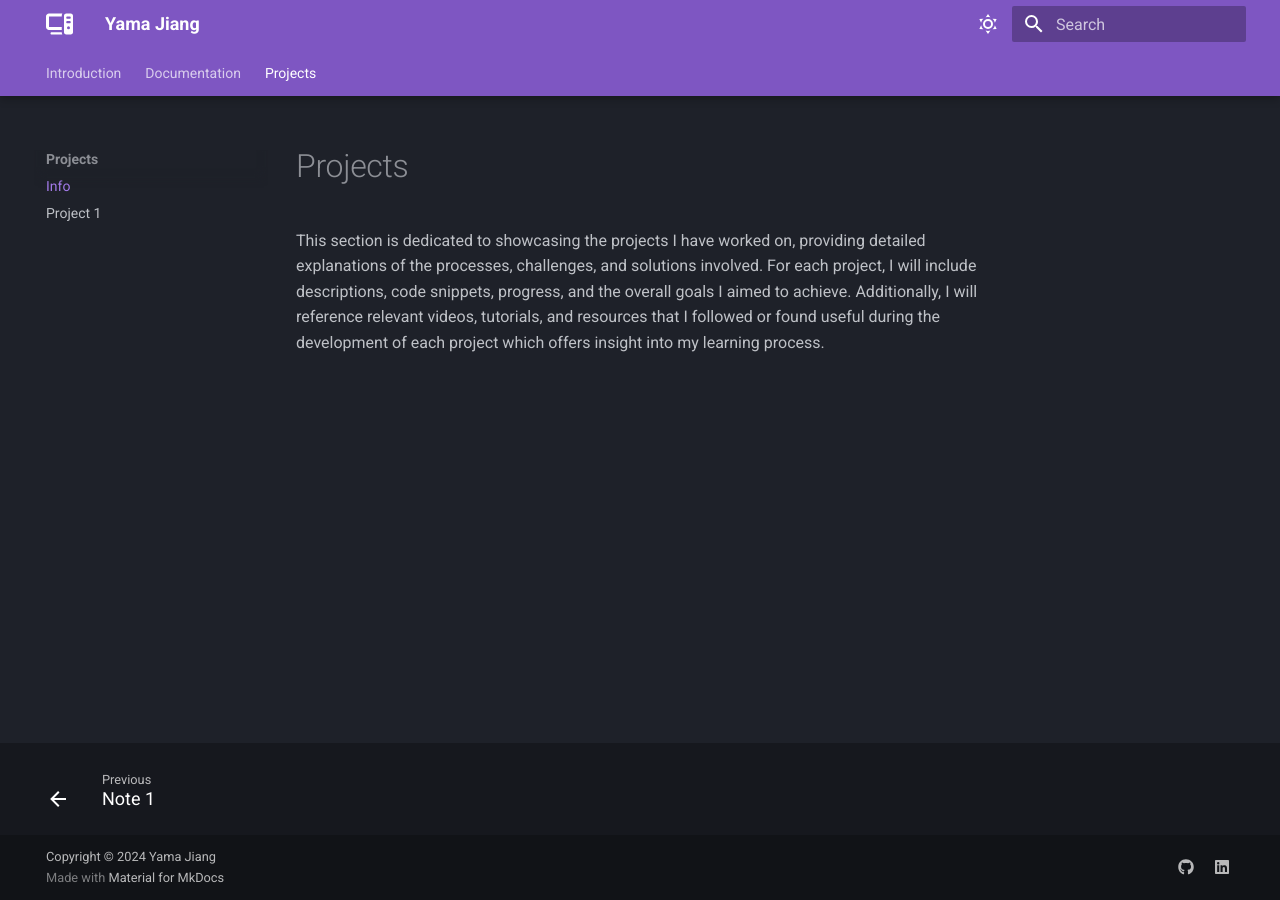
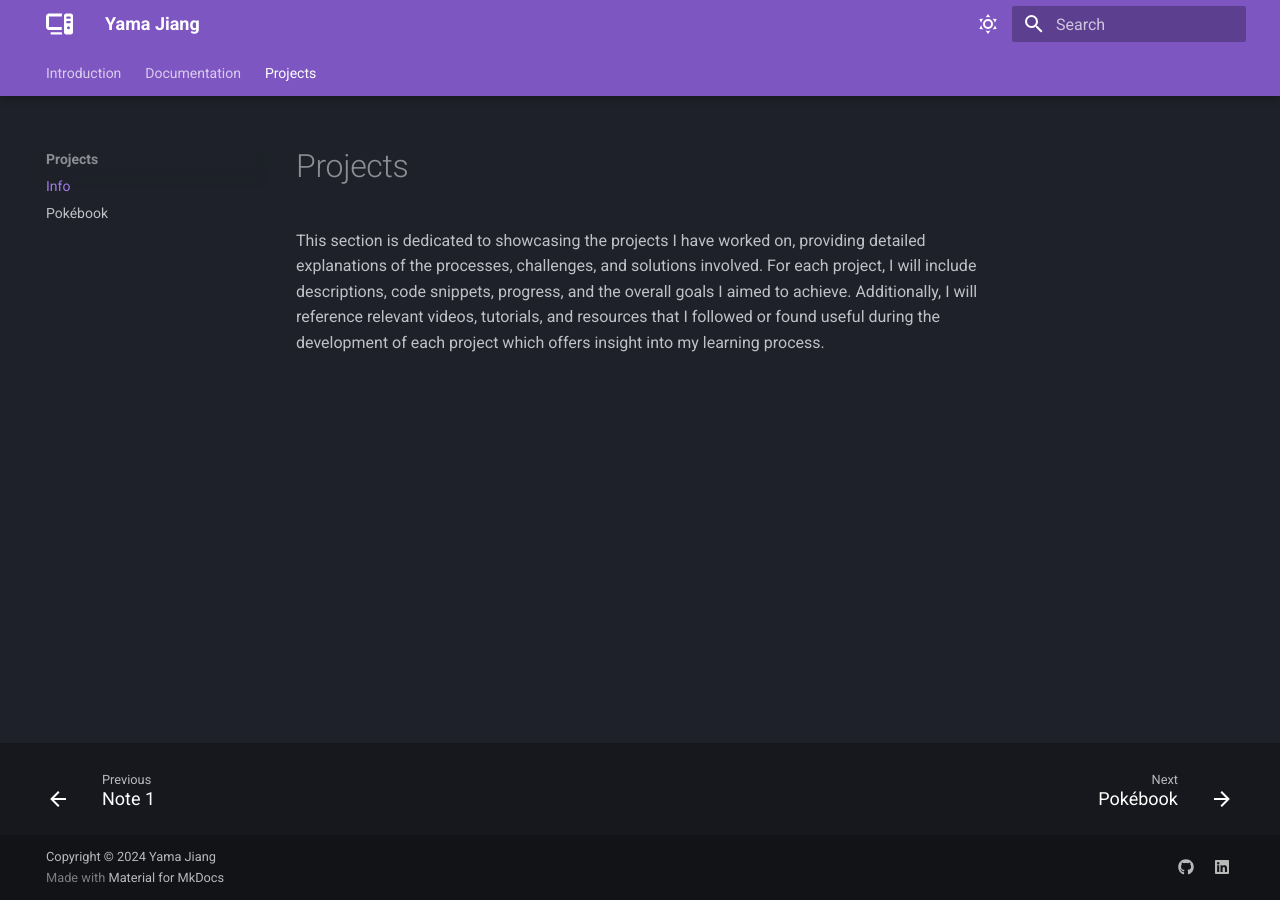
Before and after one commit to yamajiang/yamadocs, an MkDocs documentation site: the page built from docs/projects/projects.md, in a window 1280 px wide. Built offline with MkDocs 1.6.1 and Material for MkDocs 9.7.7, drawn with Linux system fonts in a browser that asks for light colours.

Commit message:
link update

```diff
--- a/mkdocs.yml
+++ b/mkdocs.yml
@@ -42,7 +42,7 @@ nav:
   - Note 1: notes/note1.md
 - Projects:
   - Info: projects/projects.md
-  - Project 1: projects/project1.md
+  - Pokébook: projects/Pokébook.md
 
 
 markdown_extensions:
```
